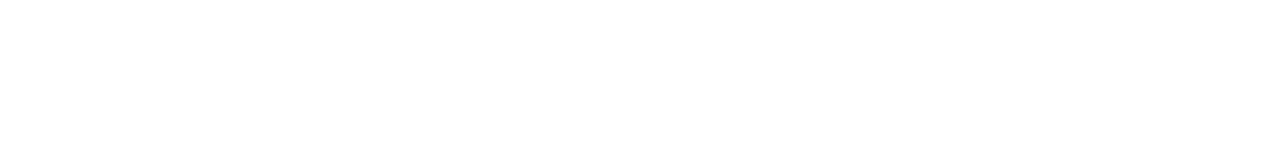
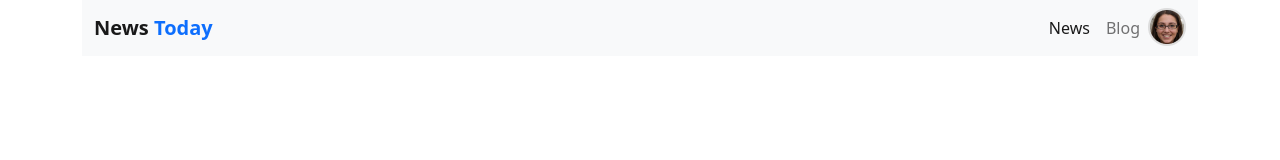
Before and after one commit to RUHANI77/News-Today, a plain HTML site: page index.html in a window 1280 px wide. Drawn offline with nearby package versions, Linux system fonts and the light colour scheme.

Commit message:
added navber

```diff
--- a/index.html
+++ b/index.html
@@ -10,6 +10,35 @@
 </head>
 
 <body>
+    <header>
+        <section class="container">
+            <nav class="navbar navbar-expand-lg bg-light">
+                <div class="container-fluid">
+                    <a class="navbar-brand fw-bold" href="#">News <span class="text-primary">Today</span></a>
+                    <button class="navbar-toggler" type="button" data-bs-toggle="collapse" data-bs-target="#navbarNav"
+                        aria-controls="navbarNav" aria-expanded="false" aria-label="Toggle navigation">
+                        <span class="navbar-toggler-icon"></span>
+                    </button>
+                    <div class="collapse navbar-collapse d-flex justify-content-end" id="navbarNav">
+                        <ul class="navbar-nav">
+                            <li class="nav-item">
+                                <a class="nav-link active" aria-current="page" href="#">News</a>
+                            </li>
+                            <li class="nav-item">
+                                <a class="nav-link" href="#">Blog</a>
+                            </li>
+                            <li class="nav-item">
+                            <img src="/images/Avatar.png" alt="User Image">
+                            </li>
+                        </ul>
+                    </div>
+                </div>
+            </nav>
+        </section>
+    </header>
+    <main>
+
+    </main>
 
     <script src="https://cdn.jsdelivr.net/npm/bootstrap@5.2.0/dist/js/bootstrap.bundle.min.js"
         integrity="sha384-A3rJD856KowSb7dwlZdYEkO39Gagi7vIsF0jrRAoQmDKKtQBHUuLZ9AsSv4jD4Xa"
```
Also changed, not shown: images/Avatar.png (added).
